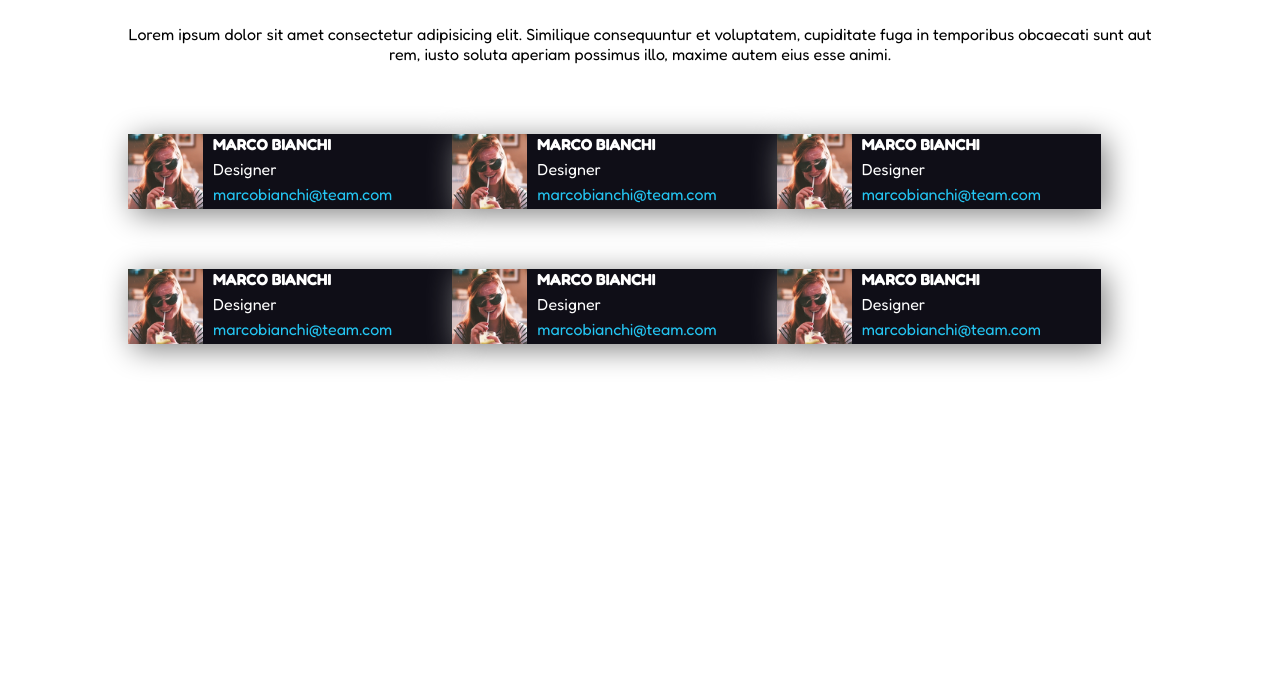
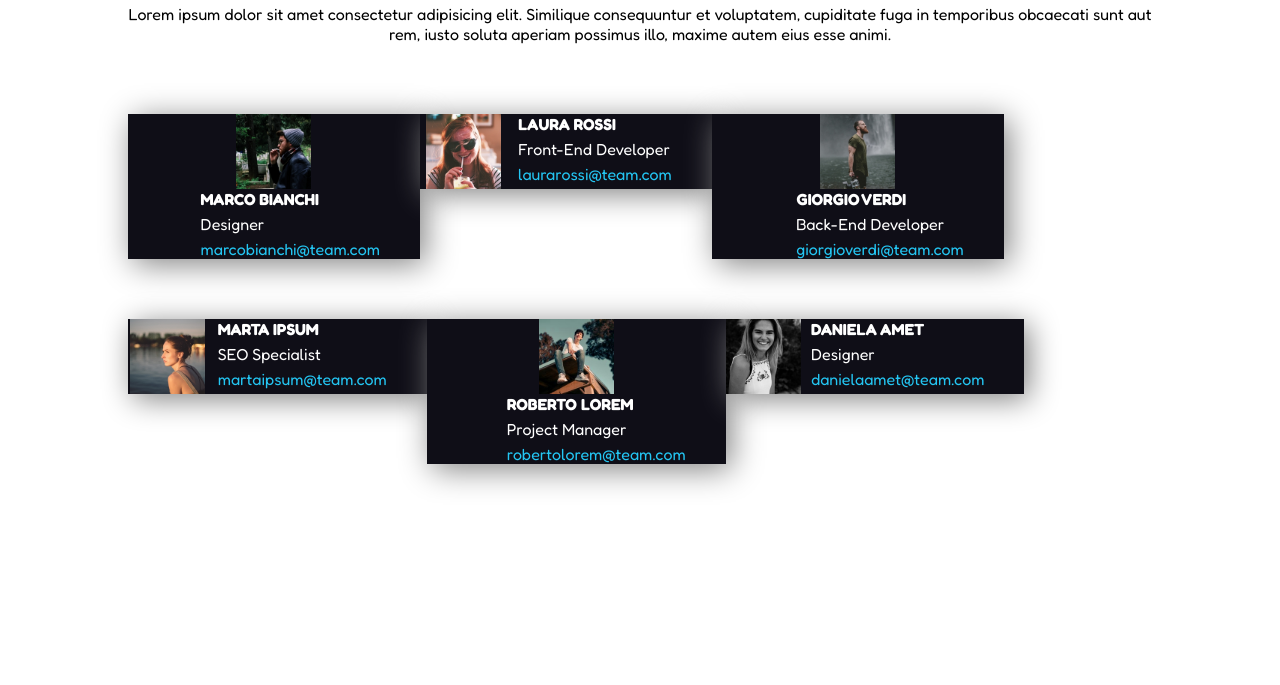
Before and after one commit to MatTheoo89/html-css-float-cards, a plain HTML site: page index.html in a window 1280 px wide. Shown: the part 115-800 px from the top of the page. Drawn offline with Linux system fonts and the light colour scheme.

Commit message:
[fix] name

```diff
--- a/assets/css/style.css
+++ b/assets/css/style.css
@@ -49,7 +49,7 @@ span{
 .container{
   width: 80%;
   max-width: 1200px;
-  margin: 40px auto;
+  margin: 20px auto;
   padding: 20px 0;
 }
 
@@ -86,7 +86,7 @@ span{
   text-align: left;
   vertical-align: middle;
   padding-left: 10px;
-  padding-right: 60px;
+  padding-right: 40px;
 }
 
 .row .col .box-2 p{
--- a/index.html
+++ b/index.html
@@ -28,28 +28,31 @@
       <div class="col">
 
         <div class="box">
-          <img src="assets/img/female1.png" alt="female1">
+          <img src="assets/img/male1.png" alt="male1">
           <div class="box-2">
             <h4>Marco Bianchi</h4>
             <span class="job">Designer</span>
             <span class="mail">marcobianchi@team.com</span>
           </div>
         </div>
+
         <div class="box">
           <img src="assets/img/female1.png" alt="female1">
           <div class="box-2">
-            <h4>Marco Bianchi</h4>
-            <span class="job">Designer</span>
-            <span class="mail">marcobianchi@team.com</span>
+            <h4>Laura Rossi</h4>
+            <span class="job">Front-End Developer</span>
+            <span class="mail">laurarossi@team.com</span>
           </div>
         </div>
+
         <div class="box">
-          <img src="assets/img/female1.png" alt="female1">
+          <img src="assets/img/male2.png" alt="male2">
           <div class="box-2">
-            <h4>Marco Bianchi</h4>
-            <span class="job">Designer</span>
-            <span class="mail">marcobianchi@team.com</span>
+            <h4>Giorgio Verdi</h4>
+            <span class="job">Back-End Developer</span>
+            <span class="mail">giorgioverdi@team.com</span>
           </div>
+
         </div>
 
       </div>
@@ -61,27 +64,29 @@
       <div class="col">
 
         <div class="box">
-          <img src="assets/img/female1.png" alt="female1">
+          <img src="assets/img/female2.png" alt="female2">
           <div class="box-2">
-            <h4>Marco Bianchi</h4>
-            <span class="job">Designer</span>
-            <span class="mail">marcobianchi@team.com</span>
+            <h4>Marta Ipsum</h4>
+            <span class="job">SEO Specialist</span>
+            <span class="mail">martaipsum@team.com</span>
           </div>
         </div>
+
         <div class="box">
-          <img src="assets/img/female1.png" alt="female1">
+          <img src="assets/img/male3.png" alt="male3">
           <div class="box-2">
-            <h4>Marco Bianchi</h4>
-            <span class="job">Designer</span>
-            <span class="mail">marcobianchi@team.com</span>
+            <h4>Roberto Lorem</h4>
+            <span class="job">Project Manager</span>
+            <span class="mail">robertolorem@team.com</span>
           </div>
         </div>
+
         <div class="box">
-          <img src="assets/img/female1.png" alt="female1">
+          <img src="assets/img/female3.png" alt="female3">
           <div class="box-2">
-            <h4>Marco Bianchi</h4>
+            <h4>Daniela Amet</h4>
             <span class="job">Designer</span>
-            <span class="mail">marcobianchi@team.com</span>
+            <span class="mail">danielaamet@team.com</span>
           </div>
         </div>
 
```
